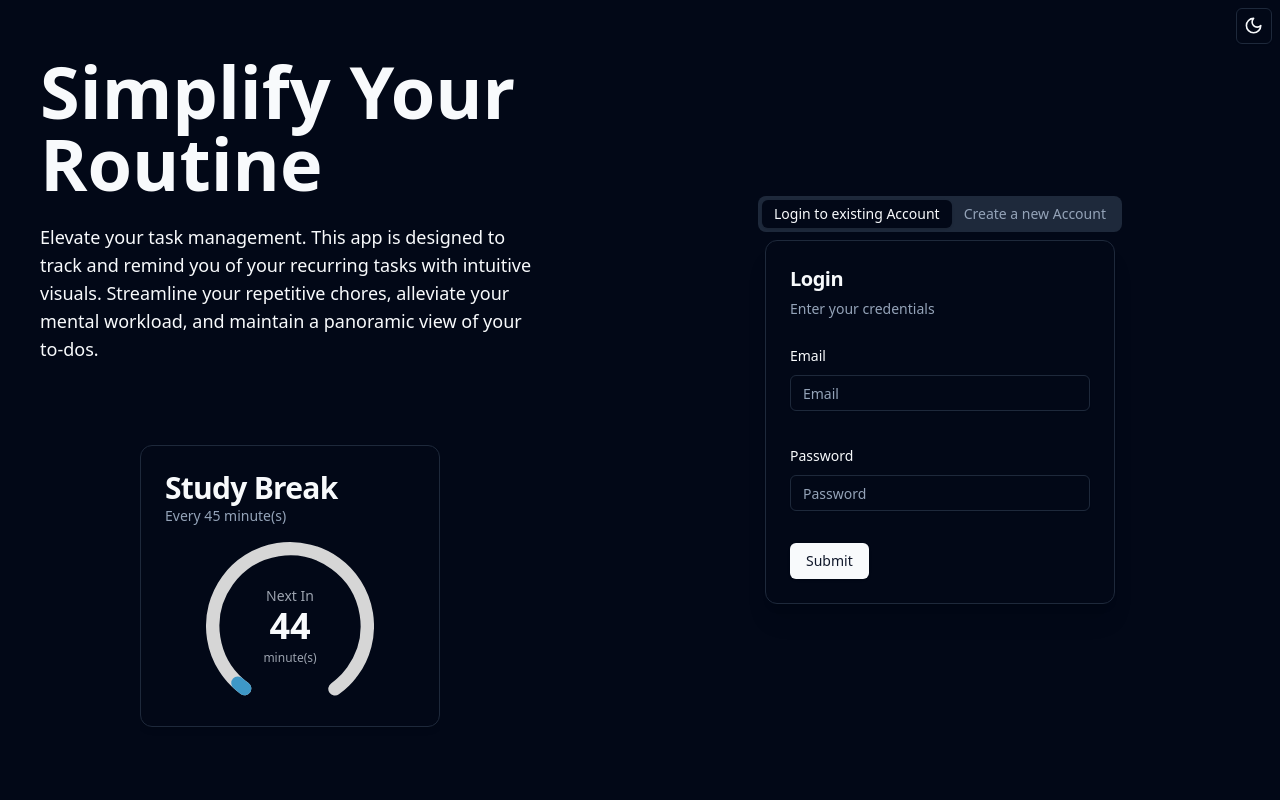
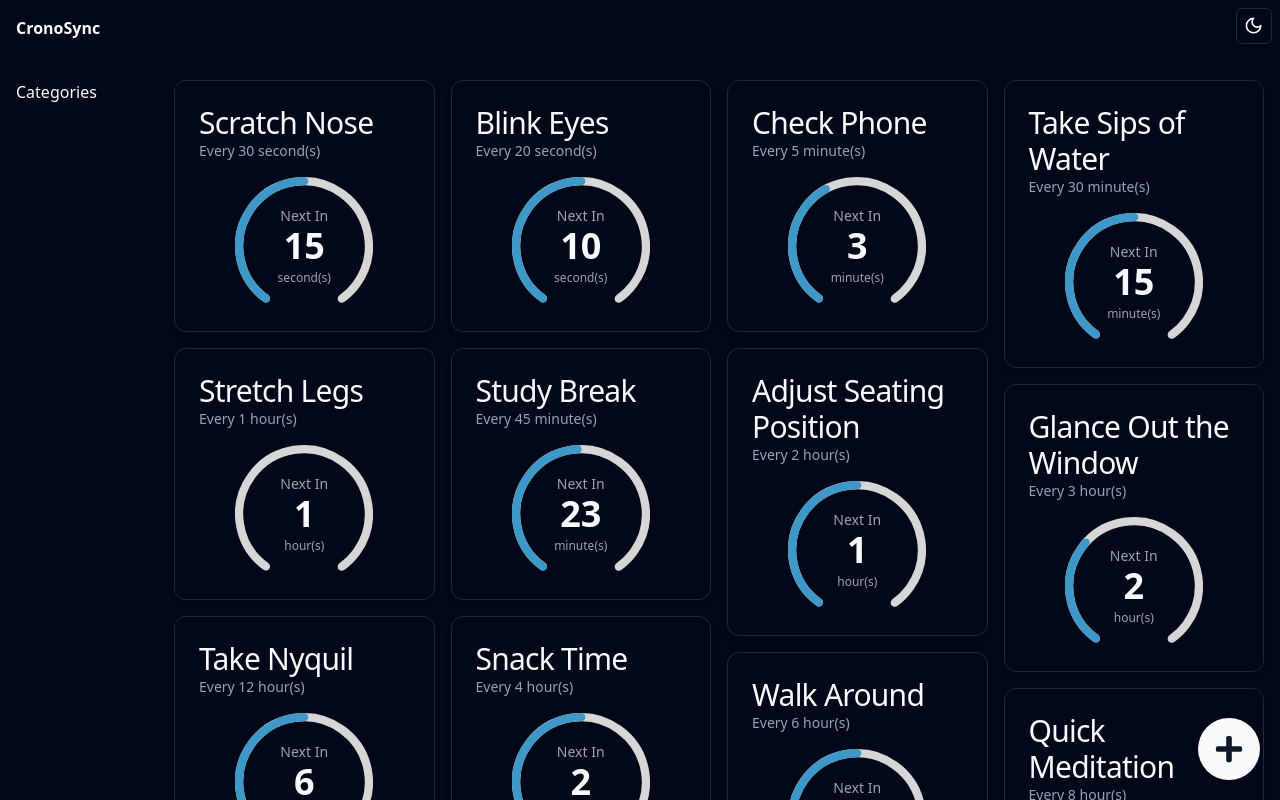
Before and after one commit to prithkalai/cronosync, a React (Vite) app: page /dashboard in a window 1280 px wide. Before the commit this address led to /. Built offline with nearby package versions, Linux system fonts and the light colour scheme.

Commit message:
Feature: Added Masonry Layout for Tasks.

```diff
--- a/package.json
+++ b/package.json
@@ -11,6 +11,7 @@
   },
   "dependencies": {
     "@hookform/resolvers": "^3.3.4",
+    "@radix-ui/react-dialog": "^1.0.5",
     "@radix-ui/react-icons": "^1.3.0",
     "@radix-ui/react-label": "^2.0.2",
     "@radix-ui/react-separator": "^1.0.3",
@@ -26,6 +27,8 @@
     "react-circular-progressbar": "^2.1.0",
     "react-dom": "^18.2.0",
     "react-hook-form": "^7.51.1",
+    "react-icons": "^5.0.1",
+    "react-masonry-css": "^1.0.16",
     "react-router-dom": "^6.22.3",
     "tailwind-merge": "^2.2.2",
     "tailwindcss-animate": "^1.0.7",
--- a/src/Layout.tsx
+++ b/src/Layout.tsx
@@ -13,6 +13,9 @@ const Layout = ({ children }: Props) => {
         <ModeToggle />
       </div>
       {children}
+      <div className="fixed top-4 left-4">
+        <h1 className="font-bold">CronoSync</h1>
+      </div>
     </div>
   );
 };
--- a/src/components/TaskCard.tsx
+++ b/src/components/TaskCard.tsx
@@ -19,9 +19,10 @@ interface Props {
     currentTime: string;
     endTime: string;
   };
+  className: string;
 }
 
-const TaskCard = ({ task }: Props) => {
+const TaskCard = ({ task, className }: Props) => {
   const { startUnit, endUnit, currUnit, unitString } = calculateTimeScale(
     task.startTime,
     task.endTime,
@@ -29,10 +30,12 @@ const TaskCard = ({ task }: Props) => {
   );
 
   return (
-    <Card className="shadow-md h-fit w-[300px] p-0">
+    <Card className={className}>
       <CardHeader className="p-0">
         <div className="pl-6 pt-6 pr-6">
-          <CardTitle className="text-3xl">{task.taskData}</CardTitle>
+          <CardTitle className="text-3xl font-normal">
+            {task.taskData}
+          </CardTitle>
           <CardDescription>
             <p className="w-fit">
               Every {endUnit} {unitString}
@@ -42,8 +45,8 @@ const TaskCard = ({ task }: Props) => {
       </CardHeader>
       <CardContent className="flex items-center justify-center p-0">
         <CircularProgressbarWithChildren
-          className="size-[200px] pl-4 pr-4 flex items-center"
-          strokeWidth={8}
+          className="size-[170px] pl-4 pr-4 flex items-center"
+          strokeWidth={6}
           value={currUnit}
           minValue={startUnit}
           maxValue={endUnit}
--- a/src/components/TaskCarousel.tsx
+++ b/src/components/TaskCarousel.tsx
@@ -35,7 +35,7 @@ const TaskCarousel = () => {
       } else if (activeButton === "prev" && prevButtonRef.current?.disabled) {
         setActiveButton("next");
       }
-    }, 4000);
+    }, 6000);
 
     return () => clearInterval(interval);
   }, [activeButton]);
@@ -91,7 +91,7 @@ const TaskCarousel = () => {
         <CarouselContent className="flex items-center p-0">
           {tasks.map((task, index) => (
             <CarouselItem key={index}>
-              <TaskCard task={task} />
+              <TaskCard className="shadow-md h-fit w-[300px] p-0" task={task} />
             </CarouselItem>
           ))}
         </CarouselContent>
--- /dev/null
+++ b/src/components/ui/dialog.tsx
@@ -0,0 +1,120 @@
+import * as React from "react"
+import * as DialogPrimitive from "@radix-ui/react-dialog"
+import { Cross2Icon } from "@radix-ui/react-icons"
+
+import { cn } from "@/lib/utils"
+
+const Dialog = DialogPrimitive.Root
+
+const DialogTrigger = DialogPrimitive.Trigger
+
+const DialogPortal = DialogPrimitive.Portal
+
+const DialogClose = DialogPrimitive.Close
+
+const DialogOverlay = React.forwardRef<
+  React.ElementRef<typeof DialogPrimitive.Overlay>,
+  React.ComponentPropsWithoutRef<typeof DialogPrimitive.Overlay>
+>(({ className, ...props }, ref) => (
+  <DialogPrimitive.Overlay
+    ref={ref}
+    className={cn(
+      "fixed inset-0 z-50 bg-black/80  data-[state=open]:animate-in data-[state=closed]:animate-out data-[state=closed]:fade-out-0 data-[state=open]:fade-in-0",
+      className
+    )}
+    {...props}
+  />
+))
+DialogOverlay.displayName = DialogPrimitive.Overlay.displayName
+
+const DialogContent = React.forwardRef<
+  React.ElementRef<typeof DialogPrimitive.Content>,
+  React.ComponentPropsWithoutRef<typeof DialogPrimitive.Content>
+>(({ className, children, ...props }, ref) => (
+  <DialogPortal>
+    <DialogOverlay />
+    <DialogPrimitive.Content
+      ref={ref}
+      className={cn(
+        "fixed left-[50%] top-[50%] z-50 grid w-full max-w-lg translate-x-[-50%] translate-y-[-50%] gap-4 border bg-background p-6 shadow-lg duration-200 data-[state=open]:animate-in data-[state=closed]:animate-out data-[state=closed]:fade-out-0 data-[state=open]:fade-in-0 data-[state=closed]:zoom-out-95 data-[state=open]:zoom-in-95 data-[state=closed]:slide-out-to-left-1/2 data-[state=closed]:slide-out-to-top-[48%] data-[state=open]:slide-in-from-left-1/2 data-[state=open]:slide-in-from-top-[48%] sm:rounded-lg",
+        className
+      )}
+      {...props}
+    >
+      {children}
+      <DialogPrimitive.Close className="absolute right-4 top-4 rounded-sm opacity-70 ring-offset-background transition-opacity hover:opacity-100 focus:outline-none focus:ring-2 focus:ring-ring focus:ring-offset-2 disabled:pointer-events-none data-[state=open]:bg-accent data-[state=open]:text-muted-foreground">
+        <Cross2Icon className="h-4 w-4" />
+        <span className="sr-only">Close</span>
+      </DialogPrimitive.Close>
+    </DialogPrimitive.Content>
+  </DialogPortal>
+))
+DialogContent.displayName = DialogPrimitive.Content.displayName
+
+const DialogHeader = ({
+  className,
+  ...props
+}: React.HTMLAttributes<HTMLDivElement>) => (
+  <div
+    className={cn(
+      "flex flex-col space-y-1.5 text-center sm:text-left",
+      className
+    )}
+    {...props}
+  />
+)
+DialogHeader.displayName = "DialogHeader"
+
+const DialogFooter = ({
+  className,
+  ...props
+}: React.HTMLAttributes<HTMLDivElement>) => (
+  <div
+    className={cn(
+      "flex flex-col-reverse sm:flex-row sm:justify-end sm:space-x-2",
+      className
+    )}
+    {...props}
+  />
+)
+DialogFooter.displayName = "DialogFooter"
+
+const DialogTitle = React.forwardRef<
+  React.ElementRef<typeof DialogPrimitive.Title>,
+  React.ComponentPropsWithoutRef<typeof DialogPrimitive.Title>
+>(({ className, ...props }, ref) => (
+  <DialogPrimitive.Title
+    ref={ref}
+    className={cn(
+      "text-lg font-semibold leading-none tracking-tight",
+      className
+    )}
+    {...props}
+  />
+))
+DialogTitle.displayName = DialogPrimitive.Title.displayName
+
+const DialogDescription = React.forwardRef<
+  React.ElementRef<typeof DialogPrimitive.Description>,
+  React.ComponentPropsWithoutRef<typeof DialogPrimitive.Description>
+>(({ className, ...props }, ref) => (
+  <DialogPrimitive.Description
+    ref={ref}
+    className={cn("text-sm text-muted-foreground", className)}
+    {...props}
+  />
+))
+DialogDescription.displayName = DialogPrimitive.Description.displayName
+
+export {
+  Dialog,
+  DialogPortal,
+  DialogOverlay,
+  DialogTrigger,
+  DialogClose,
+  DialogContent,
+  DialogHeader,
+  DialogFooter,
+  DialogTitle,
+  DialogDescription,
+}
--- a/src/pages/DashBoard.tsx
+++ b/src/pages/DashBoard.tsx
@@ -1,5 +1,158 @@
+import TaskCard from "@/components/TaskCard";
+import { Button } from "@/components/ui/button";
+import Masonry from "react-masonry-css";
+import { FaPlus } from "react-icons/fa";
+import {
+  Dialog,
+  DialogContent,
+  DialogDescription,
+  DialogHeader,
+  DialogTitle,
+  DialogTrigger,
+} from "@/components/ui/dialog";
+
 const DashBoard = () => {
-  return <div>DashBoard</div>;
+  const tasks = [
+    {
+      taskData: "Scratch Nose",
+      startTime: "2024-01-01T00:00:00Z",
+      endTime: "2024-01-01T00:00:30Z",
+      currentTime: "2024-01-01T00:00:15Z",
+    },
+    {
+      taskData: "Blink Eyes",
+      startTime: "2024-01-01T00:00:00Z",
+      endTime: "2024-01-01T00:00:20Z",
+      currentTime: "2024-01-01T00:00:10Z",
+    },
+    {
+      taskData: "Check Phone",
+      startTime: "2024-01-01T00:00:00Z",
+      endTime: "2024-01-01T00:05:00Z",
+      currentTime: "2024-01-01T00:02:30Z",
+    },
+    {
+      taskData: "Take Sips of Water",
+      startTime: "2024-01-01T00:00:00Z",
+      endTime: "2024-01-01T00:30:00Z",
+      currentTime: "2024-01-01T00:15:00Z",
+    },
+    {
+      taskData: "Stretch Legs",
+      startTime: "2024-01-01T00:00:00Z",
+      endTime: "2024-01-01T01:00:00Z",
+      currentTime: "2024-01-01T00:30:00Z",
+    },
+    {
+      taskData: "Study Break",
+      startTime: "2024-01-01T00:00:00Z",
+      endTime: "2024-01-01T00:45:00Z",
+      currentTime: "2024-01-01T00:22:30Z",
+    },
+    {
+      taskData: "Adjust Seating Position",
+      startTime: "2024-01-01T00:00:00Z",
+      endTime: "2024-01-01T02:00:00Z",
+      currentTime: "2024-01-01T01:00:00Z",
+    },
+    {
+      taskData: "Glance Out the Window",
+      startTime: "2024-01-01T00:00:00Z",
+      endTime: "2024-01-01T03:00:00Z",
+      currentTime: "2024-01-01T01:30:00Z",
+    },
+    {
+      taskData: "Take Nyquil",
+      startTime: "2024-01-01T00:00:00Z",
+      endTime: "2024-01-01T12:00:00Z",
+      currentTime: "2024-01-01T06:00:00Z",
+    },
+    {
+      taskData: "Snack Time",
+      startTime: "2024-01-01T00:00:00Z",
+      endTime: "2024-01-01T04:00:00Z",
+      currentTime: "2024-01-01T02:00:00Z",
+    },
+    {
+      taskData: "Walk Around",
+      startTime: "2024-01-01T00:00:00Z",
+      endTime: "2024-01-01T06:00:00Z",
+      currentTime: "2024-01-01T03:00:00Z",
+    },
+    {
+      taskData: "Quick Meditation",
+      startTime: "2024-01-01T00:00:00Z",
+      endTime: "2024-01-01T08:00:00Z",
+      currentTime: "2024-01-01T04:00:00Z",
+    },
+    {
+      taskData: "Oil Hair",
+      startTime: "2024-01-01T00:00:00Z",
+      endTime: "2024-01-11T00:00:00Z",
+      currentTime: "2024-01-06T00:00:00Z",
+    },
+    {
+      taskData: "Trim Nails",
+      startTime: "2024-01-01T00:00:00Z",
+      endTime: "2024-01-15T00:00:00Z",
+      currentTime: "2024-01-08T00:00:00Z",
+    },
+    {
+      taskData: "Change Toothbrush",
+      startTime: "2024-01-01T00:00:00Z",
+      endTime: "2024-04-01T00:00:00Z",
+      currentTime: "2024-02-15T00:00:00Z",
+    },
+  ];
+
+  const breakpointColumnsObj = {
+    default: 5,
+    1407: 4,
+    1161: 3,
+    918: 2,
+    677: 1,
+  };
+
+  return (
+    <div className="w-full max-w-[1500px] mx-auto">
+      <div className="flex mt-20 gap-2 justify-center ml-4 mr-4">
+        <div className="min-w-[150px]">
+          <h1 className="font-thin">Categories</h1>
+        </div>
+        <Masonry
+          breakpointCols={breakpointColumnsObj}
+          className="w-full flex gap-4"
+          columnClassName="flex flex-col items-center gap-4"
+        >
+          {tasks.map((task, index) => (
+            <TaskCard
+              className="shadow-md h-fit w-full max-w-xs p-0"
+              key={index}
+              task={task}
+            />
+          ))}
+        </Masonry>
+      </div>
+      <Dialog>
+        <DialogTrigger>
+          <Button className="fixed rounded-full bottom-5 right-5 p-4 h-fit">
+            <FaPlus className="text-3xl" />
+          </Button>
+        </DialogTrigger>
+        <DialogContent>
+          <DialogHeader>
+            <DialogTitle>Add a new Task</DialogTitle>
+            <DialogDescription>
+              This action cannot be undone. This will permanently delete your
+              account and remove your data from our servers.
+            </DialogDescription>
+          </DialogHeader>
+        </DialogContent>
+      </Dialog>
+
+      <div className="h-[100px] w-full"></div>
+    </div>
+  );
 };
 
 export default DashBoard;
--- a/src/pages/PrivateRoutes.tsx
+++ b/src/pages/PrivateRoutes.tsx
@@ -1,11 +1,11 @@
 import { Navigate, Outlet } from "react-router-dom";
 
 const PrivateRoutes = () => {
-  const token = localStorage.getItem("cronoToken");
+  // const token = localStorage.getItem("cronoToken");
 
-  if (!token) {
-    return <Navigate to="/" />;
-  }
+  // if (!token) {
+  //   return <Navigate to="/" />;
+  // }
   return <Outlet />;
 };
 
```
Also changed, not shown: 1 other file (tests, documents, lock files or other folders).
